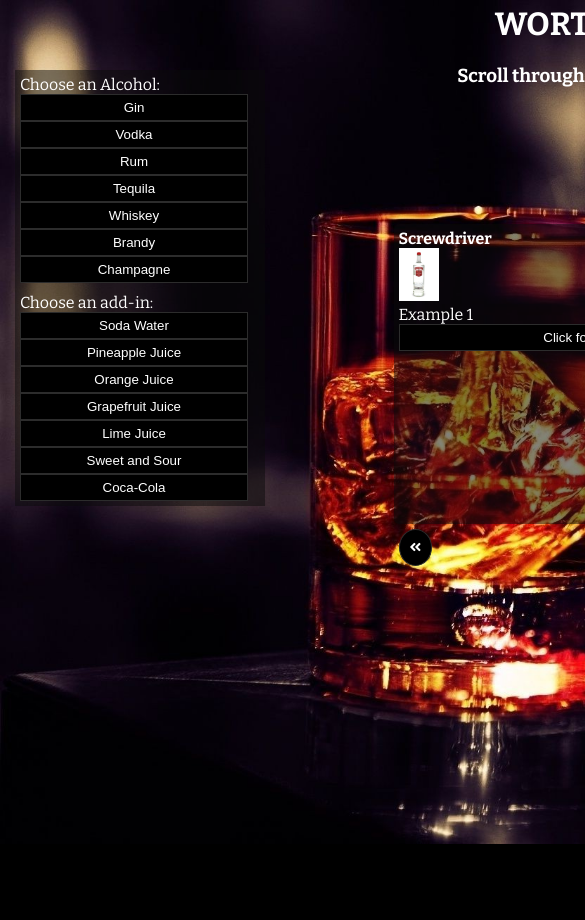
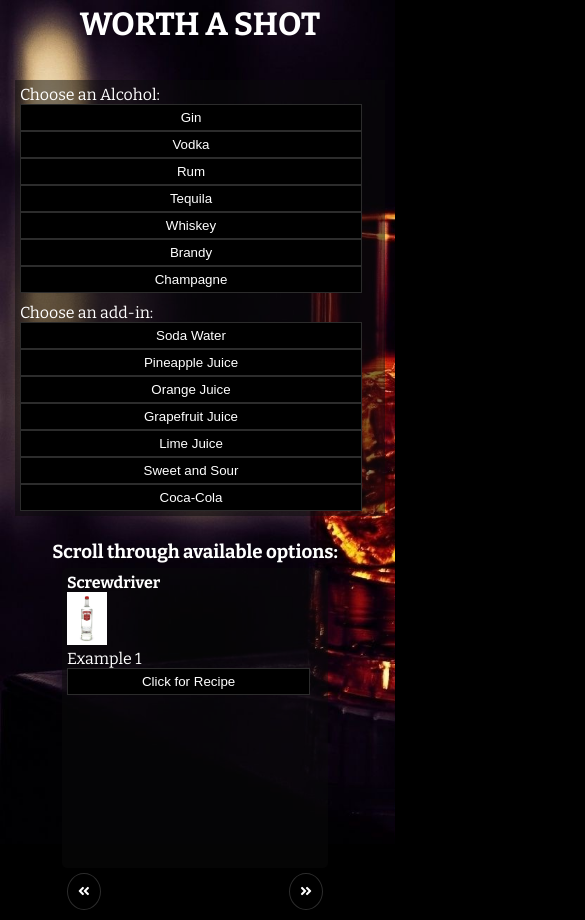
Before and after one commit to sosoberg/project_1, a plain HTML site: page index.html in a window 390 px wide. Shown: the top 920 px of the page, 585 px wide, since content can reach past the window. Before the commit the page ends 844 px from the top, so only its background shows below. Drawn offline with nearby package versions, Linux system fonts and the light colour scheme.

Commit message:
added media queries to CSS so layout is more responsive.

```diff
--- a/assets/css/style.css
+++ b/assets/css/style.css
@@ -161,3 +161,74 @@ h2, h3 {
         transform: opacity linear;
     }
 }
+
+/**** Media Queries ****/
+
+
+@media only screen and (max-width: 830px) {
+
+    header {
+        width: 100%;
+        height: 50px;
+        margin: 5px;
+        grid-area: header;
+        grid-column-start: 1;
+        text-align: center;
+    }
+    main {
+        width: 480px;
+        margin-right: 0px;
+        padding: 5px;
+        grid-column-start: 2;
+        align-items: center;
+    }
+}
+
+@media only screen and (max-width: 830px) {
+    main {
+        width: 480px;
+        margin-right: 0px;
+        padding: 5px;
+        grid-column-start: 2;
+        align-items: start;
+    }
+}
+@media only screen and (max-width: 670px) {
+
+    body {
+        grid-template-columns: 100%;
+        grid-template-rows: auto auto auto auto;
+        grid-template-areas:
+        "header"
+        "ingredients"
+        "main"
+        "footer";
+    }
+
+    header {
+        width: 100%;
+        height: 50px;
+        margin: 5px;
+        text-align: center;
+        grid-area: header;
+    }
+
+    aside {
+        padding: 5px;
+        width: 100%;
+        background-color: rgba(10, 10, 10, .5);
+        grid-area: aside;
+    }
+
+    main {
+        width: 100%;
+        padding: 5px;
+        margin-right: 0px;
+        display: flex;
+        flex-direction: column;
+        justify-content: space-between;
+        align-items: center;
+        grid-area: main;
+    }
+
+}
--- a/assets/js/samsjs.js
+++ b/assets/js/samsjs.js
@@ -1,7 +1,7 @@
 var modalBtn = document.querySelector('#modalBtn');
 var modal = document.querySelector('.modal');
 var mainPage = document.querySelector('main');
-var asidePage = document.querySelector('aside');
+var asidePage = document.querySelector('.ingredients');
 var header = document.querySelector('.title')
 
 //button to switch to modal
```
